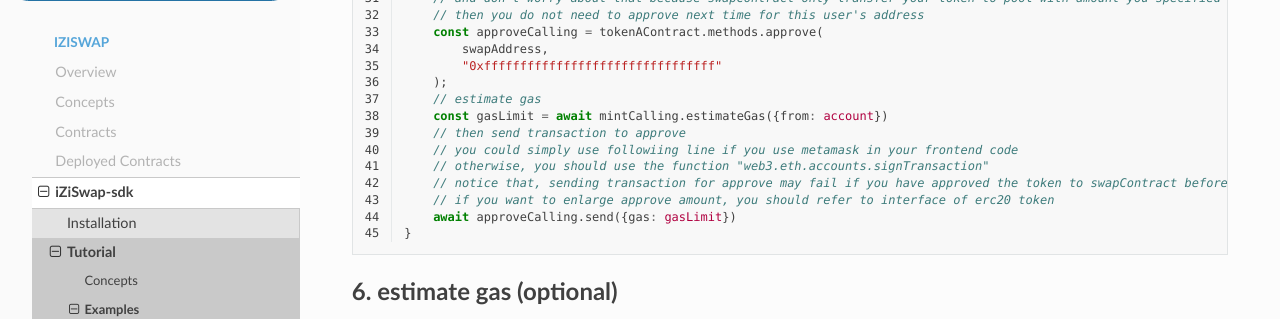
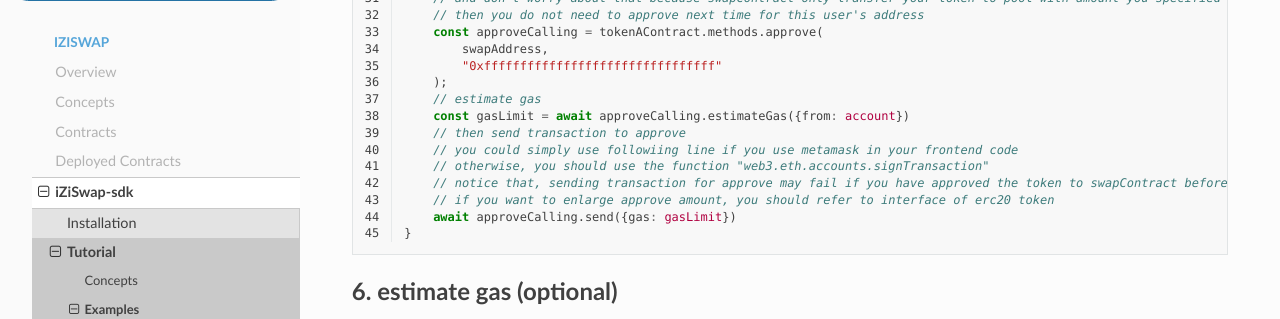
Before and after one commit to izumiFinance/izumi-docs, a Sphinx documentation site: the page built from docs/source/iZiSwap/SDK/examples/quoter_and_swap/quoter_swap_chain_with_exact_output.rst, in a window 1280 px wide and 900 px high, scrolled down 5225 px. Shown: the part 151-470 px from the top of the window. Built offline with Sphinx 7.4.7 and the Read the Docs theme 2.0.0, drawn with Linux system fonts in a browser that asks for light colours.

Commit message:
fix bug of approve code in docs

```diff
--- a/docs/source/iZiSwap/SDK/examples/liquidity_manager/mint.rst
+++ b/docs/source/iZiSwap/SDK/examples/liquidity_manager/mint.rst
@@ -373,7 +373,7 @@ since you need transfer some tokenA and some tokenB to pool.
             "0xffffffffffffffffffffffffffffffff"
         );
         // estimate gas
-        const gasLimit = await mintCalling.estimateGas({from: account})
+        const gasLimit = await approveCalling.estimateGas({from: account})
         // then send transaction to approve
         // you could simply use followiing line if you use metamask in your frontend code
         // otherwise, you should use the function "web3.eth.accounts.signTransaction"
--- a/docs/source/iZiSwap/SDK/examples/quoter_and_swap/quoter_swap_chain_with_exact_input.rst
+++ b/docs/source/iZiSwap/SDK/examples/quoter_and_swap/quoter_swap_chain_with_exact_input.rst
@@ -371,7 +371,7 @@ If the allowance is enough or the input token is chain gas token, just skip this
             "0xffffffffffffffffffffffffffffffff"
         );
         // estimate gas
-        const gasLimit = await mintCalling.estimateGas({from: account})
+        const gasLimit = await approveCalling.estimateGas({from: account})
         // then send transaction to approve
         // you could simply use followiing line if you use metamask in your frontend code
         // otherwise, you should use the function "web3.eth.accounts.signTransaction"
--- a/docs/source/iZiSwap/SDK/examples/quoter_and_swap/quoter_swap_chain_with_exact_output.rst
+++ b/docs/source/iZiSwap/SDK/examples/quoter_and_swap/quoter_swap_chain_with_exact_output.rst
@@ -324,7 +324,7 @@ because you need transfer some tokenA and some tokenB to pool.
             "0xffffffffffffffffffffffffffffffff"
         );
         // estimate gas
-        const gasLimit = await mintCalling.estimateGas({from: account})
+        const gasLimit = await approveCalling.estimateGas({from: account})
         // then send transaction to approve
         // you could simply use followiing line if you use metamask in your frontend code
         // otherwise, you should use the function "web3.eth.accounts.signTransaction"
```
